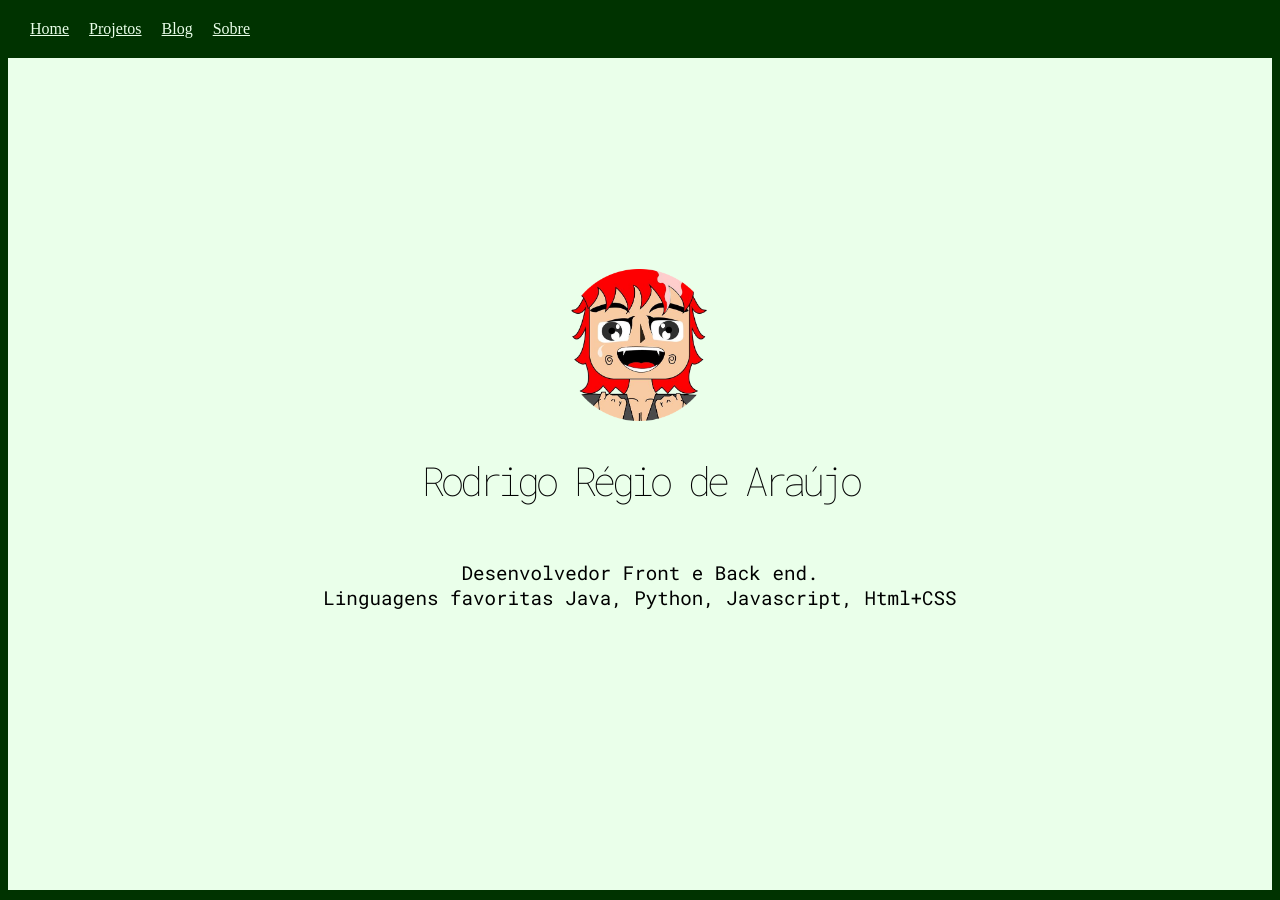
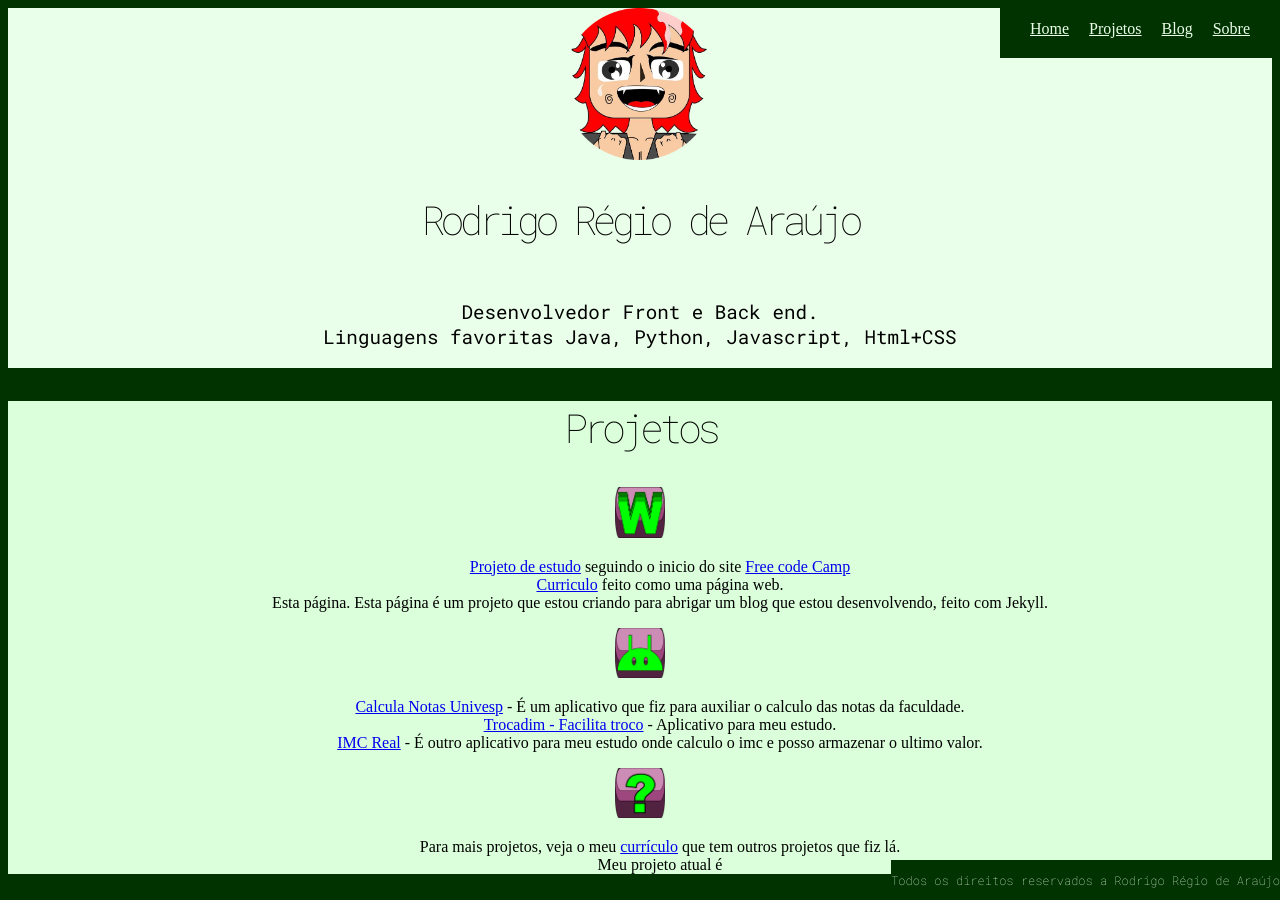
Before and after one commit to rodrigoregio/mysiteandblog, a Jekyll site: the page built from index.html, in a window 1280 px wide and 900 px high. Built offline with Jekyll 4.4.1, drawn with Linux system fonts in a browser that asks for light colours.

Commit message:
Acertado uma responsividade
Acertado uma certa responsividade no rodapé.

```diff
--- a/_includes/projetos.html
+++ b/_includes/projetos.html
@@ -15,5 +15,6 @@
     <img src="/assets/images/outros.png" alt="Há outros projetos?" width="50px">
     <ul>
         <li>Para mais projetos, veja o meu <a href="https://curriculo.rregio.top">currículo</a> que tem outros projetos que fiz lá.</li>
+        <li>Meu projeto atual é {{ projeto_atual }}</li>
     </ul>
 </section>
--- a/_includes/rodape.html
+++ b/_includes/rodape.html
@@ -1,3 +1,3 @@
-<div class="rodape" style="min-width: 480px;">
+<div class="rodape">
     <p>Todos os direitos reservados a Rodrigo Régio de Araújo</p>
 </div>
--- a/_sass/main.scss
+++ b/_sass/main.scss
@@ -6,7 +6,7 @@
 .header{
     background-color: #eaffea;
     display: flex;
-    height: 98vh;
+    height: auto;
     flex-direction: column;
     justify-content: center;
 }
@@ -35,9 +35,8 @@
     position: fixed;
     background-color: #003300;
     align-content: center;
-    width: 100%;
     top: 0px;
-    left: 0px;
+    right: 0px;
 }
 .navbar > ul{
     display: flex;
@@ -65,11 +64,8 @@
     position: fixed;
     background-color: #003300;
     color: #eaffea;
-    align-content: center;
-    width: 100%;
     bottom: 0px;
-    left: 0px;
-    display: contents;
+    right: 0px;
 }
 .rodape > p{
     font-family: 'Roboto Mono', sans-serif;
@@ -78,18 +74,25 @@
 }
 #projetos{
     width: 100%;
-    height: 100vh;
+    height: auto;
     background-color: #daffda;
 }
 #sobre{
     width: 100%;
-    height: 100vh;
+    height: auto;
     background-color: #caffca;
 }
 #projetos > ul {
     list-style: none;
     text-align: center;
 }
-@media(min-width: 500px){
+@media(max-width: 500px){
+    .header > img{
+        padding: 55px;
+    }
+    .rodape {
+        position: inherit;
+        white-space: pre-line;
 
+    }
 }
```
Also changed, not shown: 3 other files.
